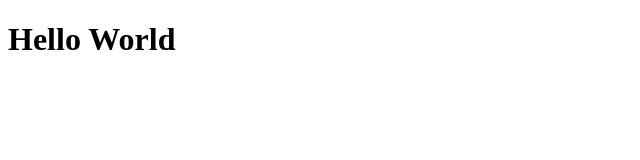
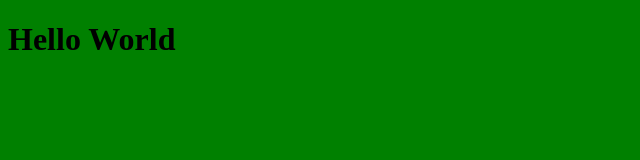
Before and after one commit to Yagorus/TestWebDeploy, a plain HTML site: page index.html in a window 1280 px wide. Shown: the whole page, without its empty margins (0-640 px from the left). Drawn offline with Linux system fonts and the light colour scheme.

Commit message:
add background

```diff
--- a/index.html
+++ b/index.html
@@ -5,7 +5,7 @@
 	<meta name="viewport" content="width=device-width, initial-scale=1">
 	<title>Test WEB</title>
 </head>
-<body bgcolor="">
+<body bgcolor="green">
 <h1>Hello World</h1>
 
 </body>
```
